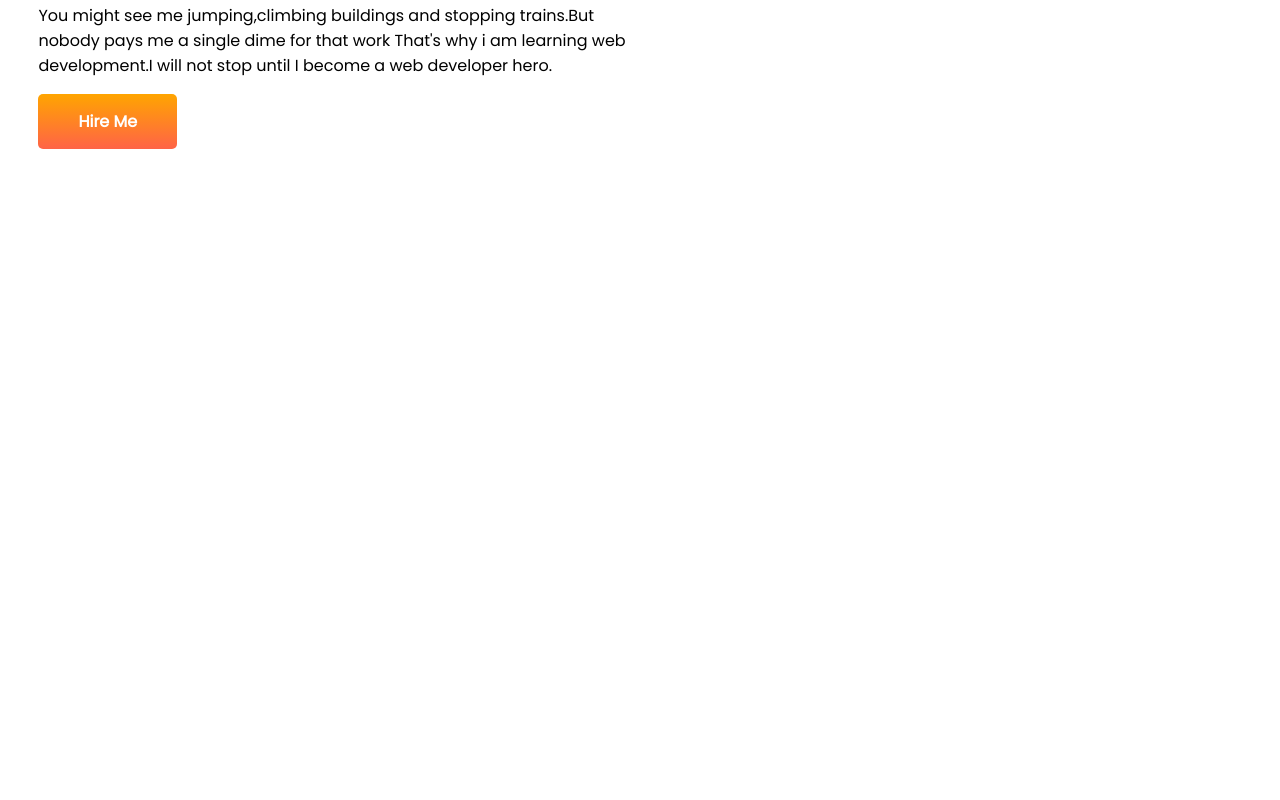
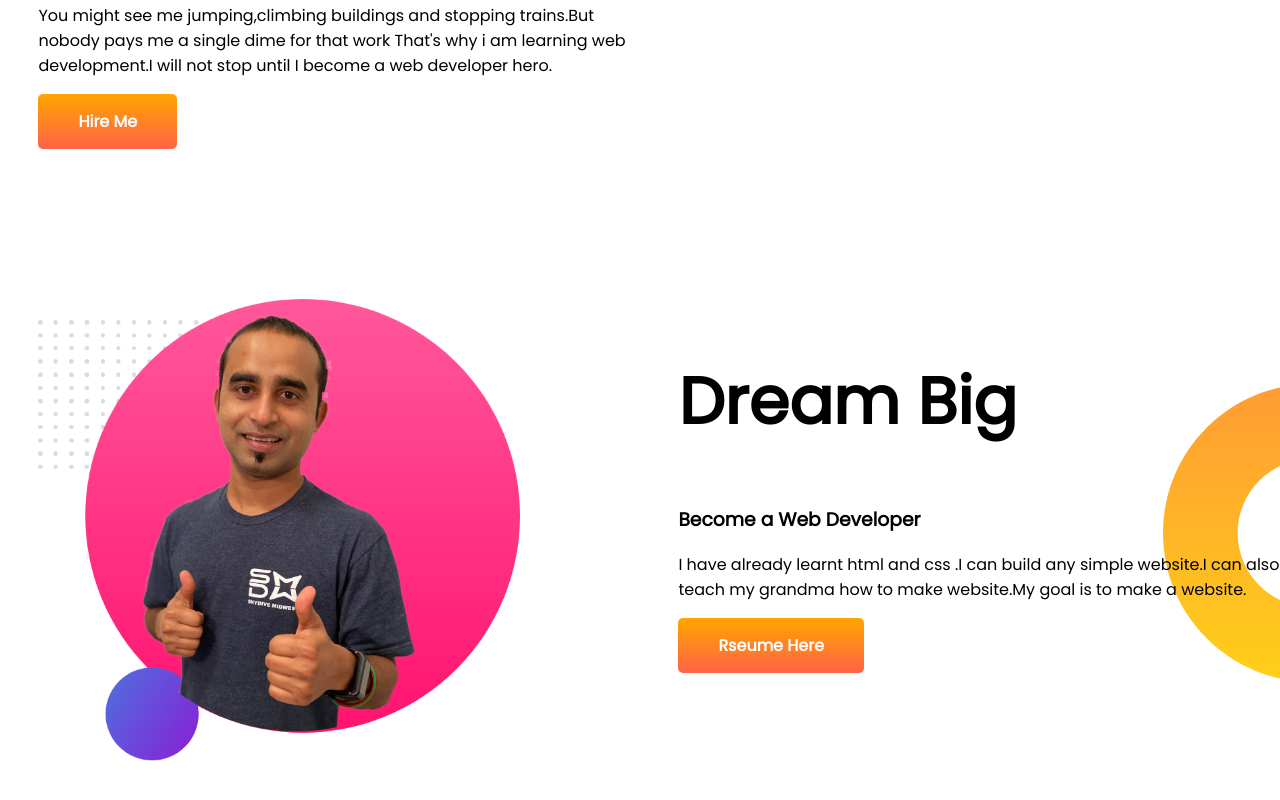
Before and after one commit to shanjidashanu/developer.portfolio, a plain HTML site: page index.html in a window 1280 px wide. Shown: the part 508-1308 px from the top of the page. Before the commit the page ends 800 px from the top, so only its background shows below. Drawn offline with Linux system fonts and the light colour scheme.

Commit message:
second page

```diff
--- a/index.html
+++ b/index.html
@@ -32,6 +32,21 @@
             </div>
         </div>
     </section>
+    <section class="for-image">
+        <div class="width">
+            <img src="images/jhankar2.png">
+
+        </div>
+        <div class="width">
+            <h1>Dream Big</h1>
+            <h3>Become a Web Developer</h3>
+            <p>I have already learnt html and css .I can build any simple website.I can also
+                teach my grandma how to make website.My goal is to make a website.
+            </p>
+            <a class="link-button" href="">Rseume Here</a>
+
+        </div>
+    </section>
 </body>
 
 </html>
--- a/style.css
+++ b/style.css
@@ -13,6 +13,7 @@ h1 {
 
 section {
     display: flex;
+    margin-bottom: 150px;
 }
 
 .width {
@@ -46,3 +47,9 @@ section {
 .width img {
     width: 80%;
 }
+
+.for-image {
+    background-image: url(images/dream-bg.png);
+    background-repeat: no-repeat;
+    background-position: right;
+}
```
